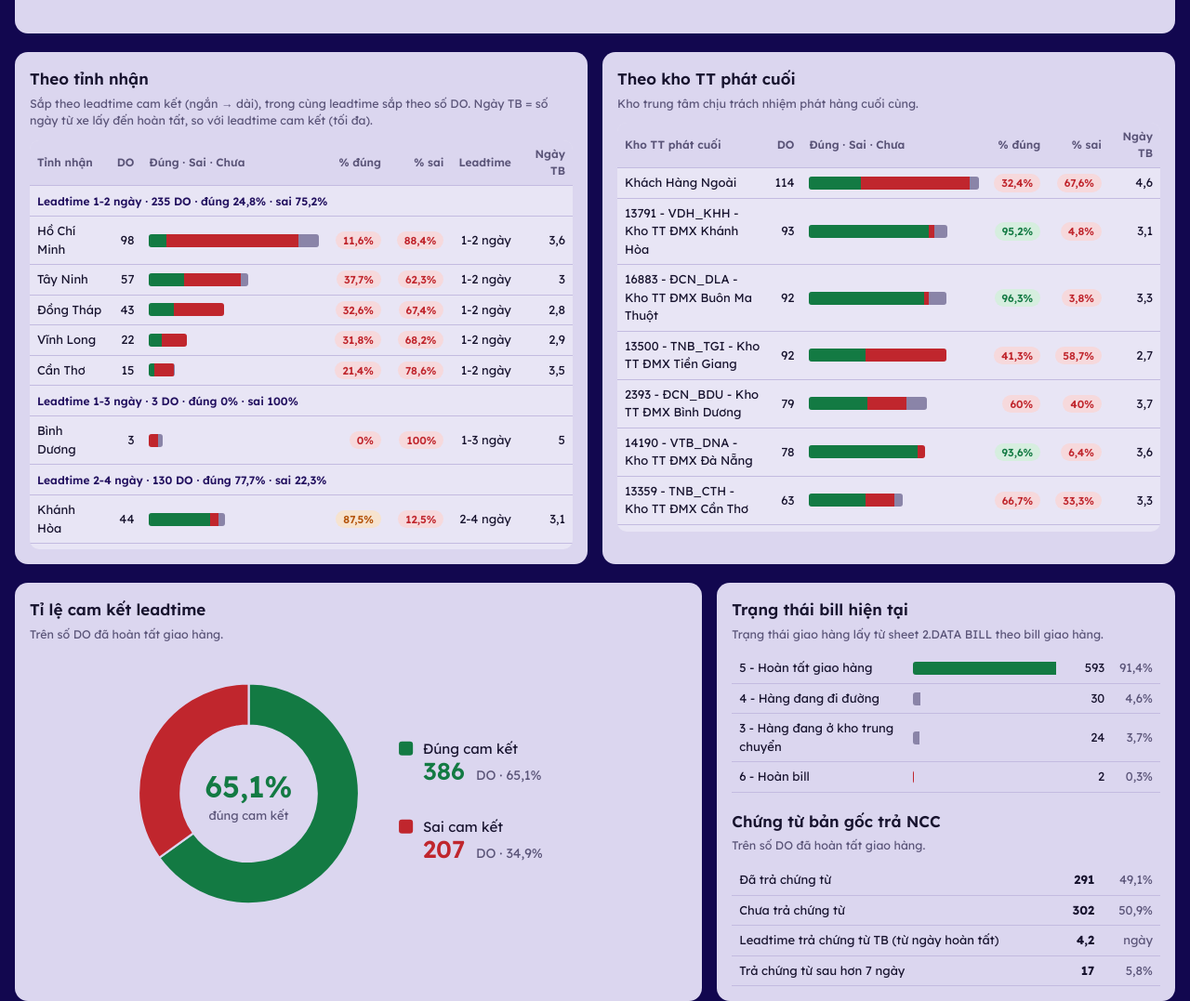
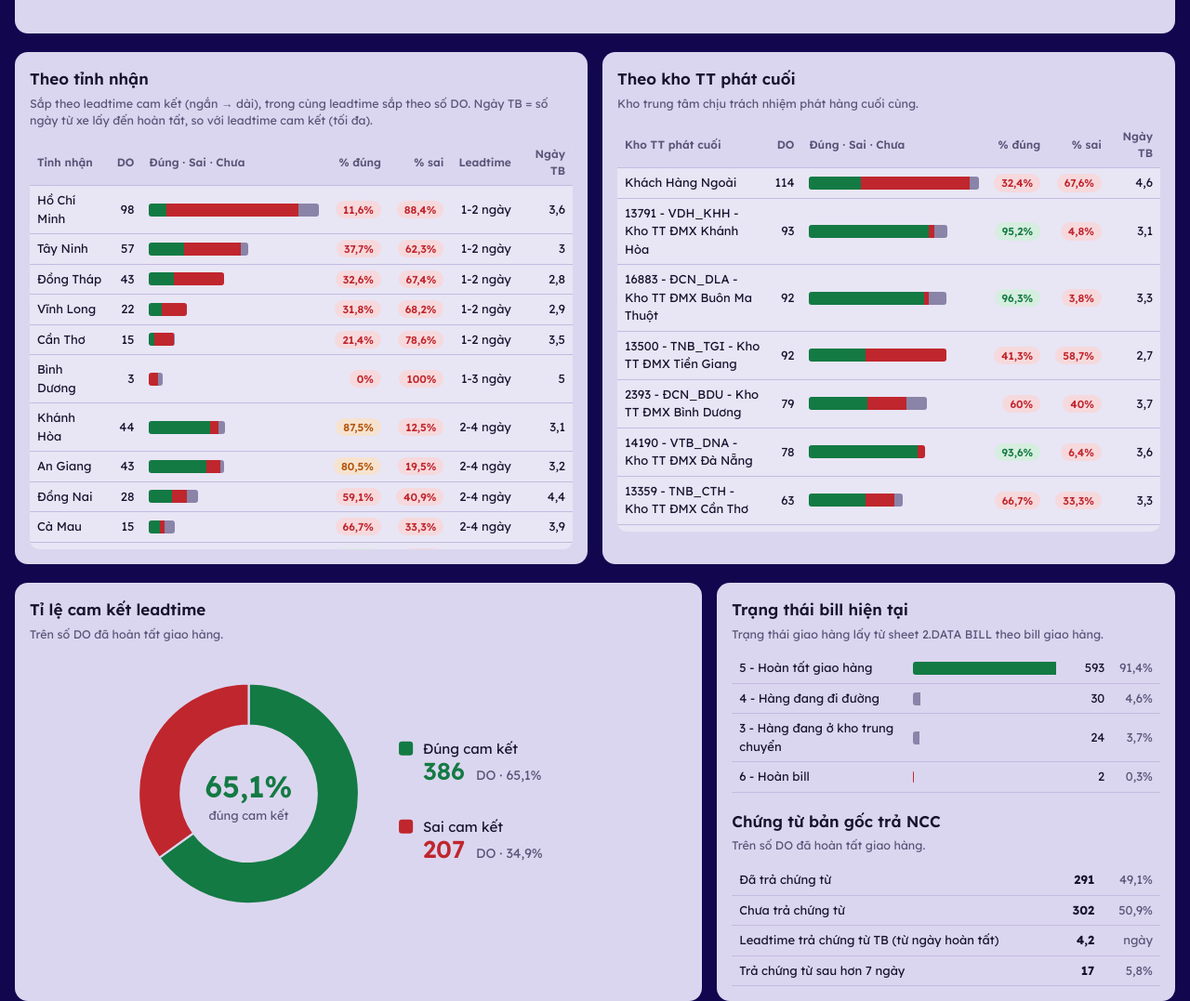
Before and after one commit to khovanhcm/report-ncc, a plain HTML site: page karofi/index.html in a window 1280 px wide. Shown: the part 844-1921 px from the top of the page at 93% size. Drawn offline with Linux system fonts and the light colour scheme.

Commit message:
KAROFI: bỏ dòng tổng nhóm leadtime, giữ sắp xếp theo leadtime
Co-Authored-By: Claude Opus 5.5 <noreply@anthropic.com>
Claude-Session: https://claude.ai/code/session_01VLVhcpgqkcwJC5aQF87AAc

```diff
--- a/karofi/index.html
+++ b/karofi/index.html
@@ -314,14 +314,11 @@ function trend(){
 function gtable(el, key, label, showLt){
   const ltk = g => { const m = /(\d+)-(\d+)/.exec([...g.lts][0]||''); return m ? (+m[2])*100 + (+m[1]) : 9999; };
   const G = showLt ? group(key).sort((a,b)=>ltk(a)-ltk(b) || b.n-a.n) : group(key);
-  let curLt = null;
   const max = Math.max(...G.map(g=>g.n));
   let h = `<div class="scroll" style="max-height:440px"><table><thead><tr><th>${label}</th><th class="r">DO</th><th style="width:34%">Đúng · Sai · Chưa</th><th class="r">% đúng</th><th class="r">% sai</th>${showLt?'<th class="r">Leadtime</th>':''}<th class="r">Ngày TB</th></tr></thead><tbody>`;
   for(const g of G){
     const dn = g.ok+g.bad, r = pct(g.ok,dn), avg = dn? g.sumD/dn : null, w = g.n/max*100;
     const tipTxt = `<b>${esc(g.k)}</b><br>Đúng ${g.ok} · Sai ${g.bad} · Chưa ${g.open}`;
-    if(showLt && [...g.lts][0] !== curLt){ curLt = [...g.lts][0]; const gs = G.filter(x=>[...x.lts][0]===curLt), n = gs.reduce((t,x)=>t+x.n,0), ok = gs.reduce((t,x)=>t+x.ok,0), dn = gs.reduce((t,x)=>t+x.ok+x.bad,0);
-      h += `<tr class="grp click" ${dr('Leadtime '+curLt, r=>r.lt===curLt)}><td colspan="7">Leadtime ${esc(curLt)} · ${n} DO${dn?` · đúng ${fp(pct(ok,dn))} · sai ${fp(pct(dn-ok,dn))}`:''}</td></tr>`; }
     const K = g.k, lb = label+': '+K;
     const seg = (v,col,t,f) => v ? `<span style="width:${v/g.n*100}%;background:${col}" ${dr(lb+' · '+t, r=>r[key]===K && f(r))} data-tip="${esc(`<b>${esc(K)}</b><br>${t}: ${v} DO`)}"></span>` : '';
     h += `<tr class="click" ${dr(lb, r=>r[key]===K)}><td>${esc(K)}</td><td class="r num">${g.n}</td><td><div class="bar" style="width:${Math.max(w,8)}%;min-width:0">${seg(g.ok,'var(--ok)','Đúng cam kết',r=>r.td==='ĐÚNG CAM KẾT')}${seg(g.bad,'var(--bad)','Sai cam kết',r=>r.td==='SAI CAM KẾT')}${seg(g.open,'var(--wait)','Chưa hoàn tất',r=>!r.done)}</div></td>`
```
